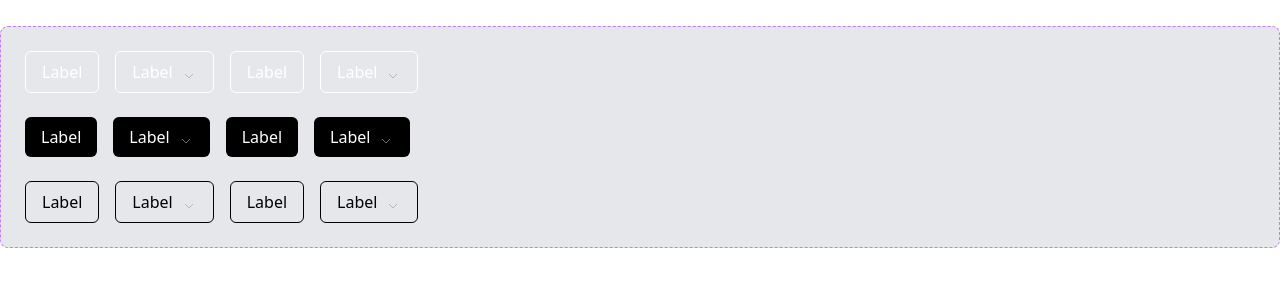
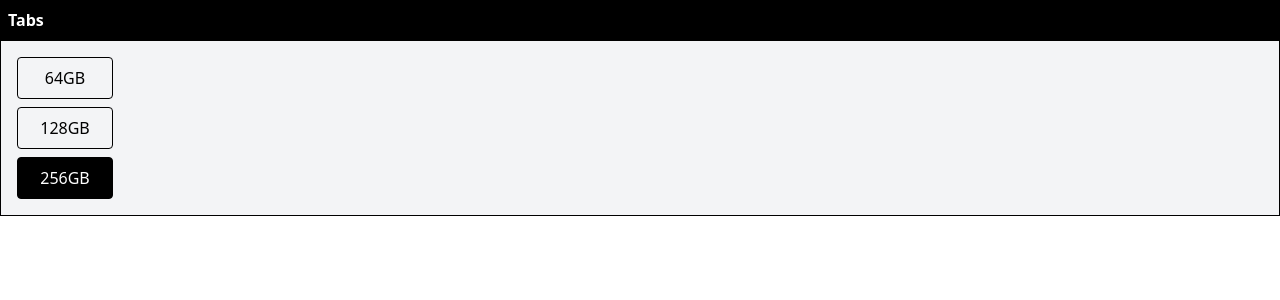
Before and after one commit to thuanchan04/Ecommerce-Store, an Angular app: page / in a window 1280 px wide. Shown: the top 300 px of the page. Built offline with nearby package versions, Linux system fonts and the light colour scheme.

Commit message:
Add: tabs component

```diff
--- a/src/app/app.html
+++ b/src/app/app.html
@@ -16,4 +16,6 @@
   <app-dropdown></app-dropdown>
 </div> -->
 
-<app-buttons></app-buttons>
+<!-- <app-buttons></app-buttons> -->
+
+<app-tabs></app-tabs>
--- a/src/app/app.ts
+++ b/src/app/app.ts
@@ -8,10 +8,11 @@ import { FieldWithoutLabelComponent } from "./shared/components/input_components
 import { FieldWithLabelComponent } from "./shared/components/input_components/field-with-label.component";
 import { SearchFieldComponent } from "./shared/components/input_components/search-field.component";
 import { Button, ButtonVariant } from './shared/components/buttons/buttons';
+import { Tabs } from "./shared/components/tabs/tabs";
 
 @Component({
   selector: 'app-root',
-  imports: [RouterOutlet, Logo, Icon, DropdownComponent, FieldWithoutLabelComponent, FieldWithLabelComponent, SearchFieldComponent, Button],
+  imports: [RouterOutlet, Logo, Icon, DropdownComponent, FieldWithoutLabelComponent, FieldWithLabelComponent, SearchFieldComponent, Button, Tabs],
   templateUrl: './app.html',
   styleUrl: './app.css',
 })
--- /dev/null
+++ b/src/app/shared/components/tabs/tabs.html
@@ -0,0 +1,18 @@
+<div class="bg-black text-white font-bold p-2">Tabs</div>
+<div class="border p-4 bg-gray-100">
+  <div class="flex flex-col gap-2">
+    @for (option of storageOptions; track option) {
+      <div
+        (mousedown)="select(option)"
+        class="w-24 py-2 rounded border text-center cursor-pointer"
+        [class.bg-black]="selected === option"
+        [class.text-white]="selected === option"
+        [class.border-black]="selected === option"
+        [class.text-gray-500]="selected !== option"
+        [class.opacity-40]="selected !== option"
+      >
+        {{ option }}
+      </div>
+    }
+  </div>
+</div>
--- /dev/null
+++ b/src/app/shared/components/tabs/tabs.ts
@@ -0,0 +1,16 @@
+import { Component } from '@angular/core';
+
+@Component({
+  selector: 'app-tabs',
+  imports: [],
+  templateUrl: './tabs.html',
+  styleUrl: './tabs.css'
+})
+export class Tabs {
+  storageOptions = ['64GB', '128GB', '256GB'];
+  selected = '256GB';
+
+  select(option: string) {
+    this.selected = option;
+  }
+}
```
Also changed, not shown: src/app/shared/components/tabs/tabs.css (added), 1 other file (tests, documents, lock files or other folders).
